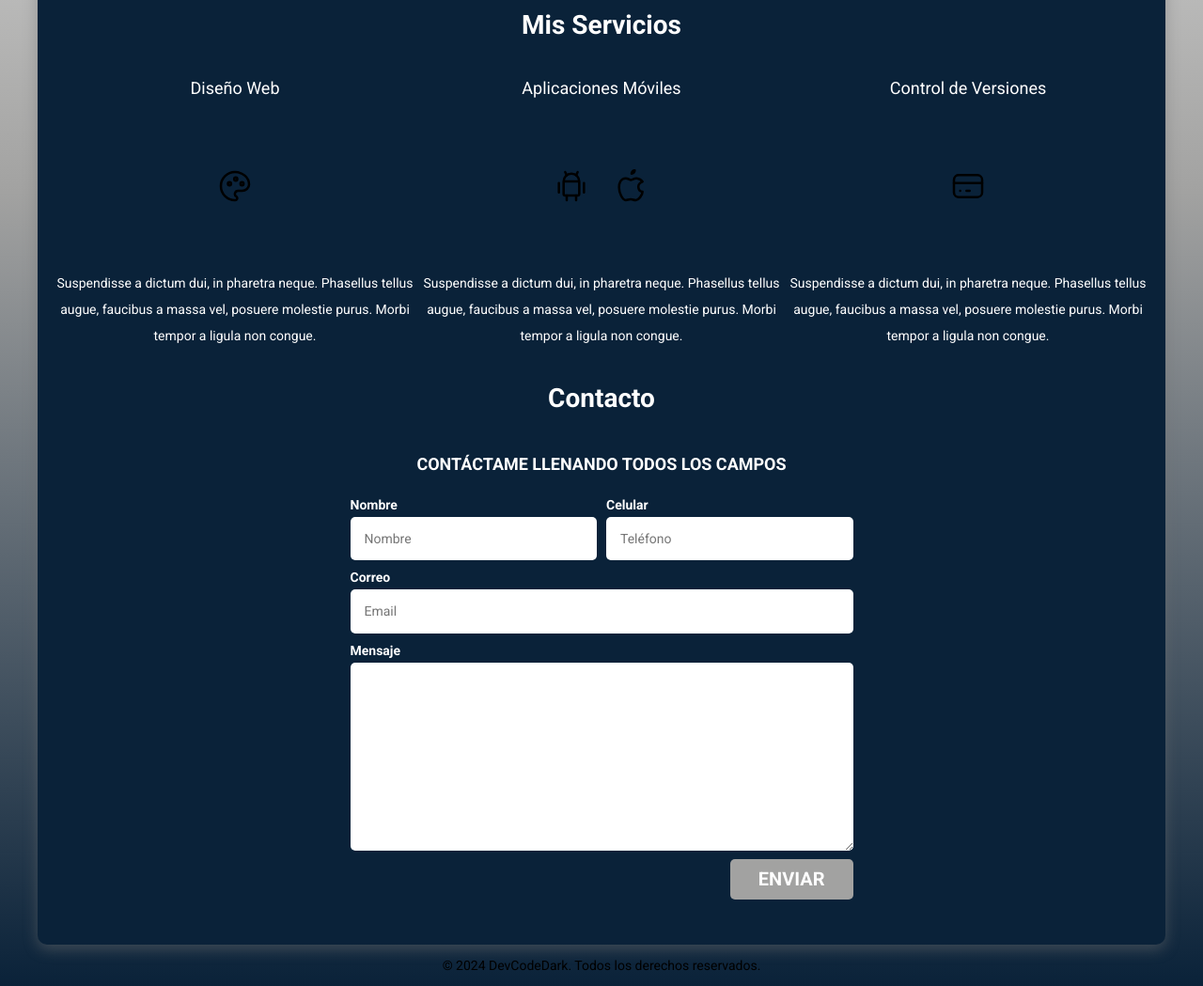
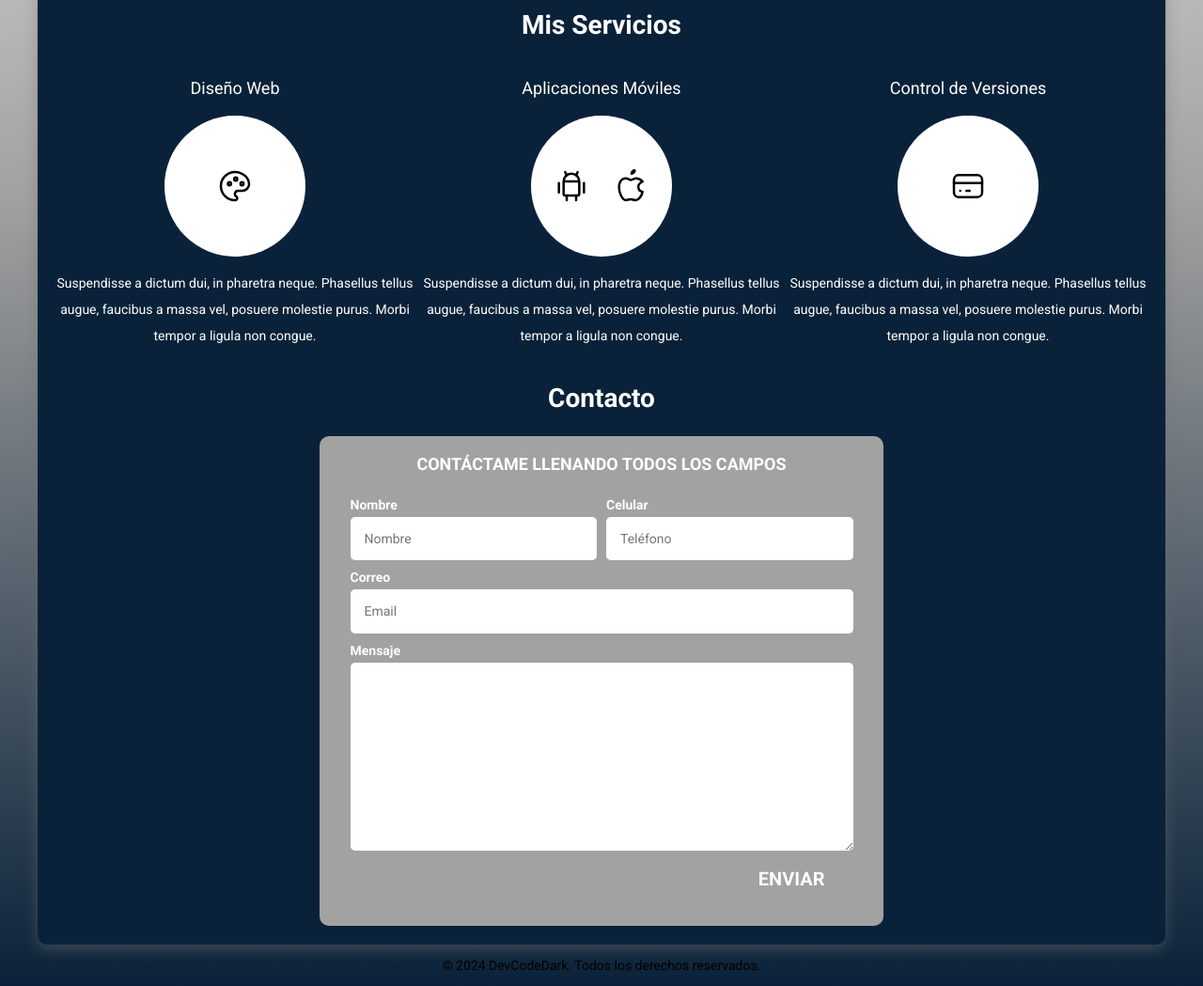
Before and after one commit to DevCodeDark/Proyecto_Freelancer, a plain HTML site: page index.html in a window 1280 px wide. Shown: the part 640-1689 px from the top of the page at 94% size. Drawn offline with Linux system fonts and the light colour scheme.

Commit message:
Modificamos el color de fondo del formulario y de los iconos

```diff
--- a/css/styles.css
+++ b/css/styles.css
@@ -188,7 +188,7 @@ h1,h2,h3{
 .servicio .iconos{
     height: 15rem;
     width: 15rem;
-    background-color: var(--primario);
+    background-color: var(--blanco);
     border-radius: 50%;
     display: flex;
     flex-direction: flex;
@@ -199,7 +199,7 @@ h1,h2,h3{
 /* Contacto */
 
 .formulario{
-    background-color: var(--gris);
+    background-color: var(--GrisAcero);
     width: min(60rem, 100%); /* Utilizar el valor más pequeño*/
     margin: 0 auto;
     padding: 2rem;
```
